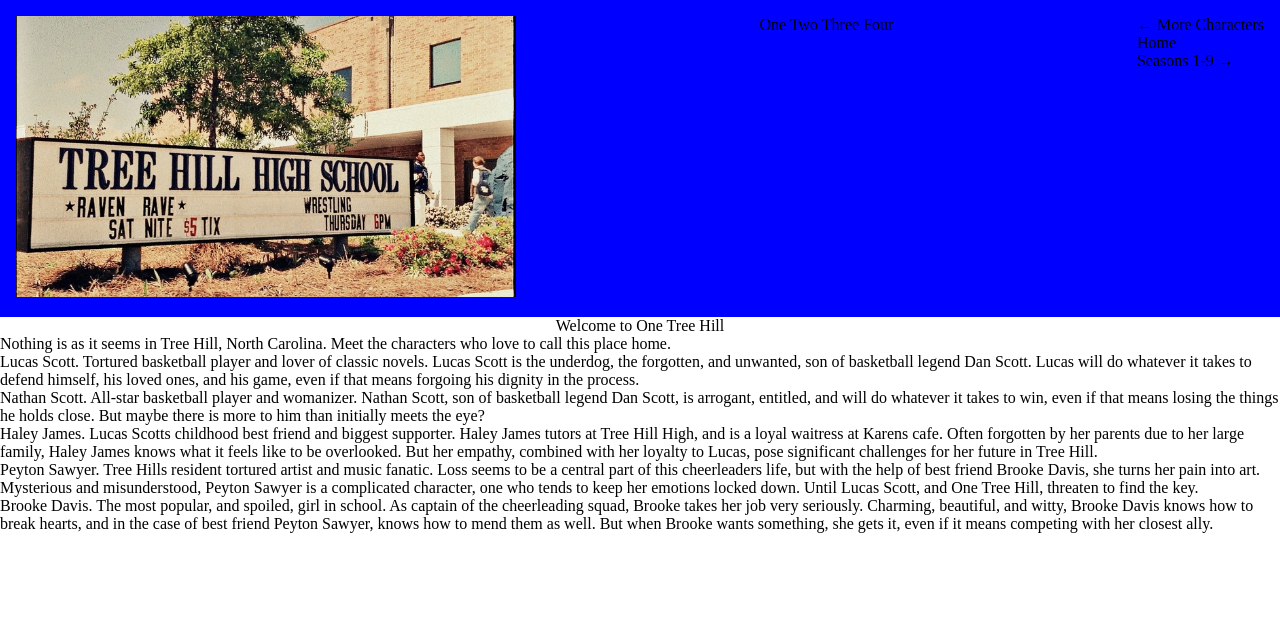
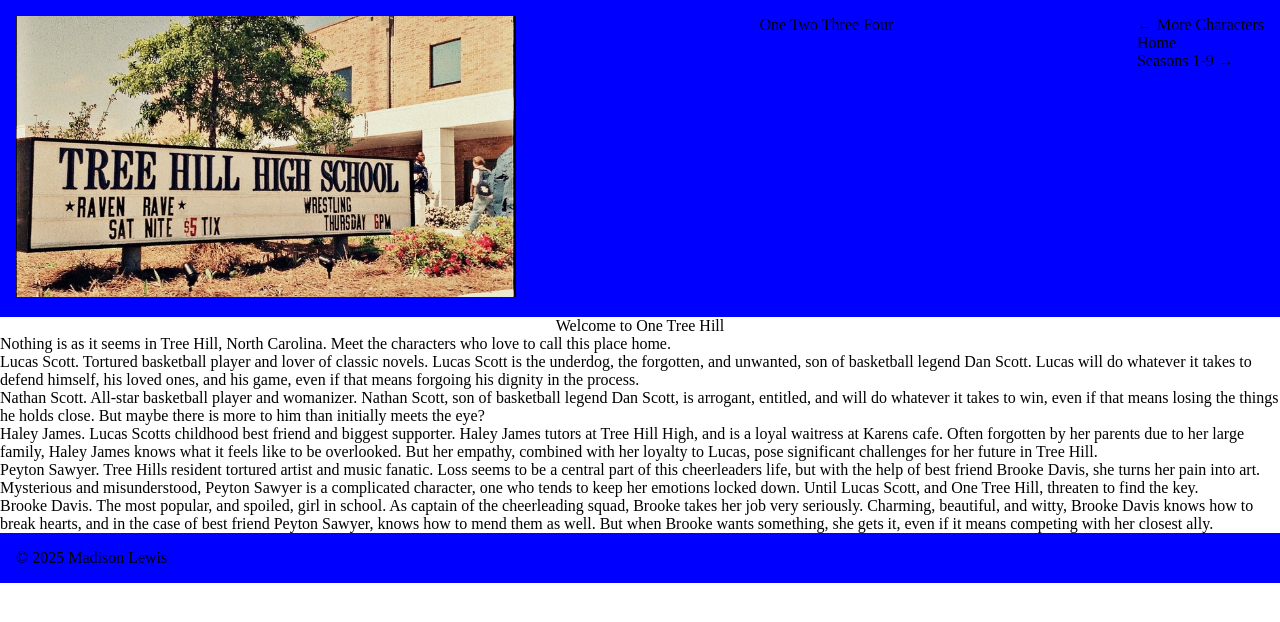
Before and after one commit to mjlewis1112/topic-page-assignment, a plain HTML site: page index.html in a window 1280 px wide. Drawn offline with Linux system fonts and the light colour scheme.

Commit message:
writing the html for my footer

```diff
--- a/index.html
+++ b/index.html
@@ -37,5 +37,8 @@
             <p>Peyton Sawyer. Tree Hills resident tortured artist and music fanatic. Loss seems to be a central part of this cheerleaders life, but with the help of best friend Brooke Davis, she turns her pain into art. Mysterious and misunderstood, Peyton Sawyer is a complicated character, one who tends to keep her emotions locked down. Until Lucas Scott, and One Tree Hill, threaten to find the key.</p>
             <p>Brooke Davis. The most popular, and spoiled, girl in school. As captain of the cheerleading squad, Brooke takes her job very seriously. Charming, beautiful, and witty, Brooke Davis knows how to break hearts, and in the case of best friend Peyton Sawyer, knows how to mend them as well. But when Brooke wants something, she gets it, even if it means competing with her closest ally.</p>
         </article>
+        <footer>
+            <p>&copy; 2025 Madison Lewis</p>
+        </footer>
     </body>
 </html>
```
